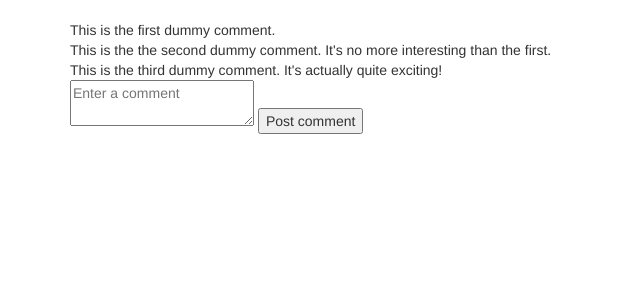
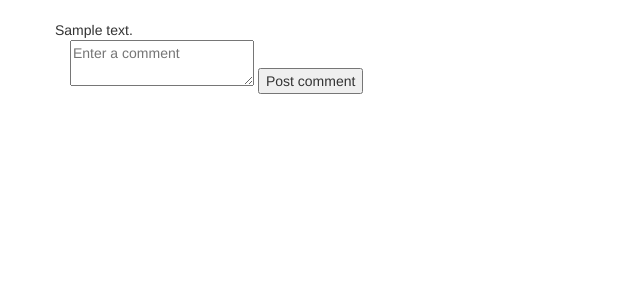
Before and after one commit to coughlih3099/CTS285, a Flask app: template mod2/M2T1/templates/main_page.html in a window 1280 px wide. Shown: the part 52-352 px from the top of the page, without its empty margins (0-640 px from the left). Run offline with Flask 3, Linux system fonts and the light colour scheme; the template is opened without the code that fills it: most values are stand-ins (such as "Sample title", 1, 10 or a date in 2020); some libraries are stand-ins or nearby versions.

Commit message:
M2T2: Added ability to submit comments

```diff
--- a/mod2/M2T1/hello.py
+++ b/mod2/M2T1/hello.py
@@ -1,15 +1,22 @@
 # minimal Flask app
 
-from flask import Flask, render_template
+from flask import Flask, render_template, request, redirect, url_for
 
 app = Flask(__name__)
 
 app.config["DEBUG"] = True # always run in debug
 
+# TODO: Make this a database
+comments = []
 
-@app.route("/")
+
+@app.route("/", methods=["GET", "POST"])
 def index():
-    return render_template("main_page.html")
+    if request.method == "GET":
+        return render_template("main_page.html", comments=comments)
+
+    comments.append(request.form["contents"])
+    return redirect(url_for('index'))
 
 
 @app.route("/action")
--- a/mod2/M2T1/templates/main_page.html
+++ b/mod2/M2T1/templates/main_page.html
@@ -28,18 +28,11 @@
 
         <div class="container">
 
-        <div>
-            This is the first dummy comment.
-        </div>
-
-        <div>
-            This is the the second dummy comment.  It's no more interesting
-            than the first.
-        </div>
-
-        <div>
-            This is the third dummy comment.  It's actually quite exciting!
-        </div>
+        {% for comment in comments %}
+            <div class="row">
+                {{ comment }}
+            </div>
+        {% endfor %}
 
         <div>
             <form action="." method="POST">
```
